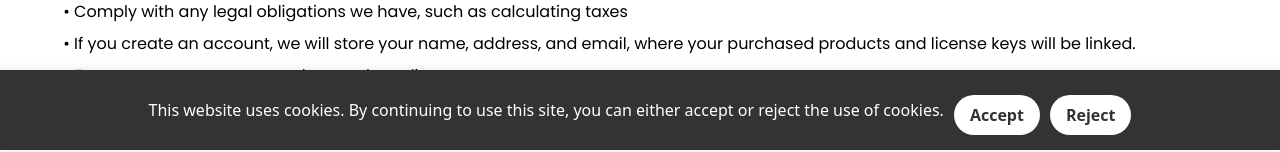
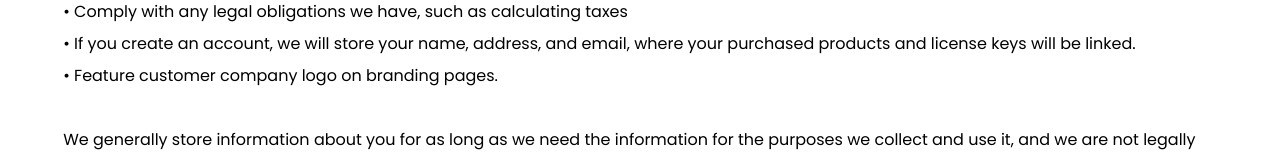
Before and after one commit to vcl-lms/VCL-LMS-central, a Next.js app in the folder client/: page /privacy-policy in a window 1280 px wide. Shown: the part 650-802 px from the top of the page. Built offline with nearby package versions, Linux system fonts and the light colour scheme; no server answers.

Commit message:
added chatbot

```diff
--- a/client/app/layout.tsx
+++ b/client/app/layout.tsx
@@ -43,7 +43,7 @@ export default function RootLayout({
             <ThemeProvider attribute="class" defaultTheme="system" enableSystem>
               <Custom>
                 <div>
-                  <CookieNotice />
+                  {/* <CookieNotice /> */}
                   {children}
                 </div>
               </Custom>
--- a/client/app/page.tsx
+++ b/client/app/page.tsx
@@ -7,6 +7,7 @@ import Courses from "./components/Route/Courses";
 import Reviews from "./components/Route/Reviews";
 import FAQ from "./components/FAQ/FAQ";
 import Footer from "./components/Footer";
+import Chatbot from "./components/Chatbot/Chatbot"; // Import the Chatbot component
 
 interface Props { }
 
@@ -21,7 +22,6 @@ const Page: FC<Props> = (props) => {
         <meta name="viewport" content="width=device-width, initial-scale=1" />
         <meta name="description" content="Vishwa Cloud Lab" />
         <meta name="keywords" content="Programming, Cloud Computing, cloud computing, security, vcl, vishwa cloud lab, vishwacloudlab, VCL, AWS, AZURE, github, cloud computing" />
-
         <meta property="og:title" content="Vishwa Cloud Lab" />
         <meta property="og:description" content="Empowering Minds, Transforming Futures" />
         <meta property="og:image" content="/client/app/favicon.ico" />
@@ -39,6 +39,7 @@ const Page: FC<Props> = (props) => {
       <Reviews />
       <FAQ />
       <Footer />
+      <Chatbot />
     </div>
   );
 };
```
